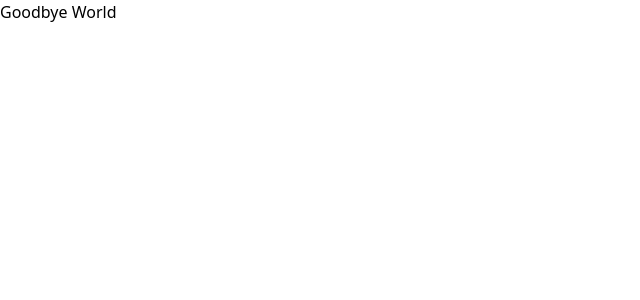
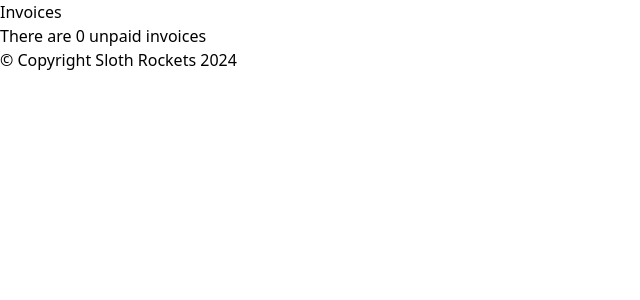
Before and after one commit to iO-Academy/2024-may-invoicing-sloth-rockets, a React (Vite) app: page / in a window 1280 px wide. Shown: the top 300 px of the page, without its empty margins (0-640 px from the left). Built offline with nearby package versions, Linux system fonts and the light colour scheme; no server answers.

Commit message:
make header and footer

```diff
--- a/src/component/Footer/index.jsx
+++ b/src/component/Footer/index.jsx
@@ -0,0 +1,8 @@
+function Footer() {
+    return (
+        <footer>
+            &#169; Copyright Sloth Rockets 2024
+        </footer>
+    )
+}
+export default Footer
--- a/src/component/Header/index.jsx
+++ b/src/component/Header/index.jsx
@@ -0,0 +1,28 @@
+import { useEffect, useState } from "react"
+
+function Header() {
+
+    const [unpaid, setUnpaid] = useState (0)
+
+    useEffect( () => {
+        fetch('https://invoicing-api.dev.io-academy.uk/invoices?status=2')
+        .then((res) => {
+            return res.json()
+        })
+        .then((unpaidInvoices) => {
+            setUnpaid(unpaidInvoices.data.length)
+        })
+
+    }, [] )
+
+    return(
+        <header>
+            <h1 className="font-bold text-4xl">Invoices</h1>
+            <p className="text-gray-500">There are {unpaid} unpaid invoices</p>
+        </header>
+
+    )
+
+}
+
+export default Header
--- a/src/component/InvoiceContainer/index.jsx
+++ b/src/component/InvoiceContainer/index.jsx
@@ -1,7 +1,11 @@
+import Footer from "../Footer"
+import Header from "../Header"
+
 function InvoiceContainer(){
     return(
         <>
-            <h1>Goodbye World</h1>
+            <Header/>
+            <Footer />
         </>
     )
 }
```
